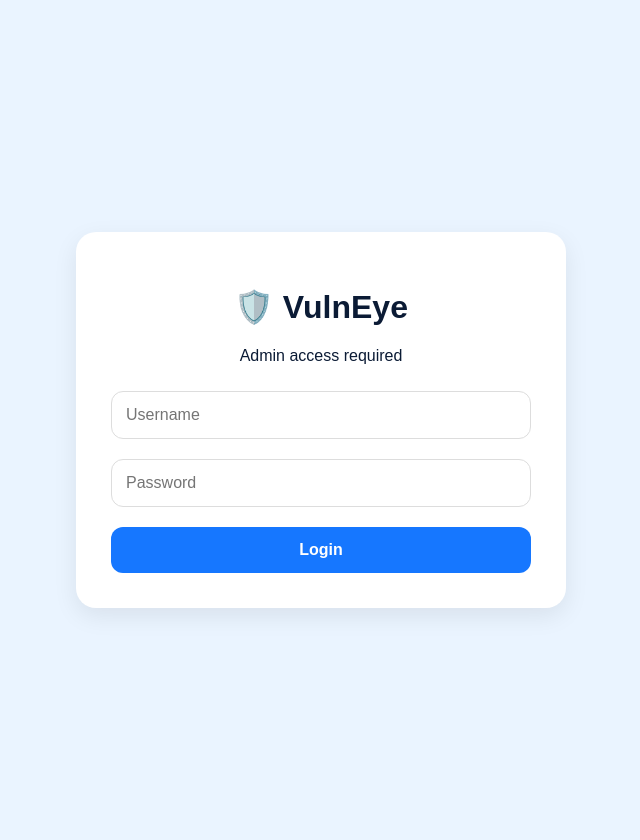
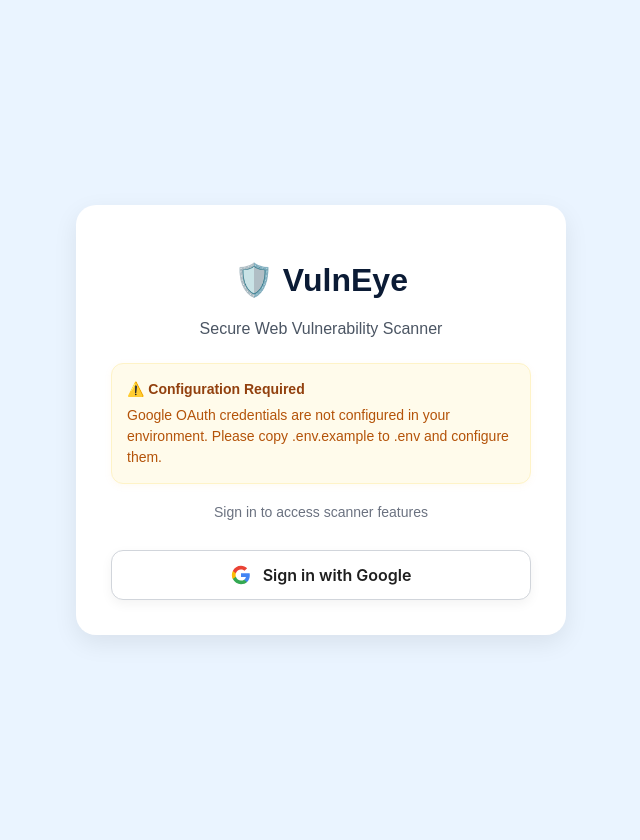
Before and after one commit to urvesh-shekhawat/VulnEye, a Flask app: page /login in a window 1280 px wide. Shown: the part 103-943 px from the top of the page, without its empty margins (319-959 px from the left). Run offline with Flask 3, Linux system fonts and the light colour scheme.

Commit message:
Implement Google OAuth 2.0 Authentication and redesign login.html with premium Google branding

```diff
--- a/api/index.py
+++ b/api/index.py
@@ -13,37 +13,71 @@
 from reportlab.lib import colors
 from reportlab.lib.styles import getSampleStyleSheet
 from reportlab.lib.pagesizes import A4
+from dotenv import load_dotenv
+from authlib.integrations.flask_client import OAuth
 
 # Explicitly define template and static folder relative to this file
 template_dir = os.path.abspath(os.path.join(os.path.dirname(__file__), "templates"))
 static_dir = os.path.abspath(os.path.join(os.path.dirname(__file__), "static"))
 
+# Load local environment variables (.env) if present
+load_dotenv()
+
 app = Flask(__name__, template_folder=template_dir, static_folder=static_dir)
-app.secret_key = "supersecretkey123"   # demo purpose only
+# Use SECRET_KEY from environment with a fallback
+app.secret_key = os.environ.get("SECRET_KEY", "supersecretkey123_fallback")
+
+# Setup Authlib OAuth
+oauth = OAuth(app)
+google = oauth.register(
+    name='google',
+    client_id=os.environ.get("GOOGLE_CLIENT_ID"),
+    client_secret=os.environ.get("GOOGLE_CLIENT_SECRET"),
+    server_metadata_url='https://accounts.google.com/.well-known/openid-configuration',
+    client_kwargs={'scope': 'openid email profile'}
+)
 
 # Initialize DB
 init_db()
 
-# Demo login credentials
-USERNAME = "admin"
-PASSWORD = "admin123"
-
 def is_logged_in():
     return session.get("logged_in")
 
-@app.route("/login", methods=["GET", "POST"])
+@app.route("/login")
 def login():
-    if request.method == "POST":
-        username = request.form.get("username")
-        password = request.form.get("password")
+    if is_logged_in():
+        return redirect(url_for("home"))
 
-        if username == USERNAME and password == PASSWORD:
-            session["logged_in"] = True
+    # Check if Google OAuth is configured, if not, show a warning on the login page
+    client_id = os.environ.get("GOOGLE_CLIENT_ID")
+    client_secret = os.environ.get("GOOGLE_CLIENT_SECRET")
+
+    warning = None
+    if not client_id or not client_secret:
+        warning = "Google OAuth credentials are not configured in your environment. Please copy .env.example to .env and configure them."
+
+    return render_template("login.html", warning=warning)
+
+@app.route("/login/google")
+def login_google():
+    redirect_uri = url_for("authorize", _external=True)
+    # Automatically force HTTPS if running in Vercel's proxy environment
+    if os.environ.get("VERCEL") or request.headers.get("X-Forwarded-Proto") == "https":
+        redirect_uri = redirect_uri.replace("http://", "https://")
+    return google.authorize_redirect(redirect_uri)
+
+@app.route("/authorize")
+def authorize():
+    try:
+        token = google.authorize_access_token()
+        user_info = token.get('userinfo')
+        if user_info:
+            session['user'] = user_info
+            session['logged_in'] = True
             return redirect(url_for("home"))
-        else:
-            return render_template("login.html", error="Invalid username or password")
-
-    return render_template("login.html")
+    except Exception as e:
+        return render_template("login.html", error=f"Google Authentication failed: {str(e)}")
+    return redirect(url_for("login"))
 
 @app.route("/logout")
 def logout():
--- a/api/templates/login.html
+++ b/api/templates/login.html
@@ -5,30 +5,167 @@
     <meta name="viewport" content="width=device-width, initial-scale=1.0">
     <title>Login - VulnEye</title>
     <link rel="stylesheet" href="{{ url_for('static', filename='style.css') }}">
+    <style>
+        /* Modern Premium Google Sign-In Button styles */
+        .google-btn {
+            display: inline-flex;
+            align-items: center;
+            justify-content: center;
+            background-color: #ffffff;
+            color: #1f1f1f;
+            border: 1px solid #d1d5db;
+            border-radius: 12px;
+            padding: 14px 24px;
+            font-size: 16px;
+            font-weight: 600;
+            font-family: 'Inter', -apple-system, BlinkMacSystemFont, "Segoe UI", Roboto, sans-serif;
+            cursor: pointer;
+            transition: all 0.3s cubic-bezier(0.4, 0, 0.2, 1);
+            text-decoration: none;
+            width: 100%;
+            box-sizing: border-box;
+            box-shadow: 0 4px 12px rgba(0, 0, 0, 0.05);
+            margin-top: 15px;
+        }
+
+        .google-btn:hover {
+            background-color: #f9fafb;
+            border-color: #9ca3af;
+            box-shadow: 0 6px 16px rgba(0, 0, 0, 0.08);
+            transform: translateY(-2px);
+        }
+
+        .google-btn:active {
+            background-color: #f3f4f6;
+            transform: translateY(0);
+            box-shadow: 0 2px 8px rgba(0, 0, 0, 0.04);
+        }
+
+        .google-icon {
+            width: 20px;
+            height: 20px;
+            margin-right: 12px;
+            display: inline-block;
+            vertical-align: middle;
+        }
+
+        /* Warning Banner Styles (if OAuth not configured) */
+        .config-warning {
+            background-color: #fffbeb;
+            border: 1px solid #fef3c7;
+            border-radius: 12px;
+            padding: 15px;
+            margin-bottom: 20px;
+            color: #b45309;
+            font-size: 14px;
+            line-height: 1.5;
+            text-align: left;
+            box-shadow: 0 2px 8px rgba(245, 158, 11, 0.05);
+        }
+
+        .config-warning strong {
+            display: block;
+            margin-bottom: 5px;
+            color: #92400e;
+        }
+
+        /* Dark Mode Extensions */
+        body.dark .google-btn {
+            background-color: #1e293b;
+            color: #f8fafc;
+            border-color: #334155;
+            box-shadow: 0 4px 12px rgba(0, 0, 0, 0.2);
+        }
+
+        body.dark .google-btn:hover {
+            background-color: #334155;
+            border-color: #475569;
+            box-shadow: 0 6px 16px rgba(0, 0, 0, 0.3);
+        }
+
+        body.dark .google-btn:active {
+            background-color: #1e293b;
+        }
+
+        body.dark .config-warning {
+            background-color: #1c1917;
+            border-color: #2e2a24;
+            color: #f59e0b;
+        }
+
+        body.dark .config-warning strong {
+            color: #fbbf24;
+        }
+
+        .divider {
+            display: flex;
+            align-items: center;
+            text-align: center;
+            color: #6b7280;
+            margin: 20px 0;
+            font-size: 14px;
+        }
+
+        .divider::before,
+        .divider::after {
+            content: '';
+            flex: 1;
+            border-bottom: 1px solid #e5e7eb;
+        }
+
+        body.dark .divider::before,
+        body.dark .divider::after {
+            border-bottom: 1px solid #334155;
+        }
+
+        .divider:not(:empty)::before {
+            margin-right: .5em;
+        }
+
+        .divider:not(:empty)::after {
+            margin-left: .5em;
+        }
+    </style>
 </head>
 <body>
      <header class="navbar">
         <div class="logo">🛡️ VulnEye</div>
         <nav>
-
             <button onclick="toggleDark()" class="back-btn">🌙 Dark</button>
         </nav>
-    </header>
+     </header>
 
     <div class="login-container">
         <div class="login-card">
-            <h1>🛡️ VulnEye </h1>
-            <p>Admin access required</p>
+            <h1>🛡️ VulnEye</h1>
+            <p style="color: #4b5563; margin-bottom: 25px;">Secure Web Vulnerability Scanner</p>
 
             {% if error %}
-                <p class="error-text">{{ error }}</p>
+                <div class="error-text" style="background-color: #fef2f2; border: 1px solid #fee2e2; border-radius: 12px; padding: 12px; margin-bottom: 20px; font-size: 14px; color: #b91c1c; text-align: left;">
+                    {{ error }}
+                </div>
             {% endif %}
 
-            <form action="/login" method="POST">
-                <input type="text" name="username" placeholder="Username" required>
-                <input type="password" name="password" placeholder="Password" required>
-                <button type="submit">Login</button>
-            </form>
+            {% if warning %}
+                <div class="config-warning">
+                    <strong>⚠️ Configuration Required</strong>
+                    {{ warning }}
+                </div>
+            {% endif %}
+
+            <p style="font-size: 14px; color: #6b7280; margin-bottom: 15px;">Sign in to access scanner features</p>
+
+            <a href="{{ url_for('login_google') }}" class="google-btn">
+                <!-- Google G Logo SVG -->
+                <svg class="google-icon" viewBox="0 0 24 24" width="100%" height="100%" xmlns="http://www.w3.org/2000/svg">
+                    <path d="M22.56 12.25c0-.78-.07-1.53-.2-2.25H12v4.26h5.92c-.26 1.37-1.04 2.53-2.21 3.31v2.77h3.57c2.08-1.92 3.28-4.74 3.28-8.09z" fill="#4285F4"/>
+                    <path d="M12 23c2.97 0 5.46-.98 7.28-2.66l-3.57-2.77c-.98.66-2.23 1.06-3.71 1.06-2.86 0-5.29-1.93-6.16-4.53H2.18v2.84C3.99 20.53 7.7 23 12 23z" fill="#34A853"/>
+                    <path d="M5.84 14.09c-.22-.66-.35-1.36-.35-2.09s.13-1.43.35-2.09V7.06H2.18C1.43 8.55 1 10.22 1 12s.43 3.45 1.18 4.94l2.85-2.22.81-.63z" fill="#FBBC05"/>
+                    <path d="M12 5.38c1.62 0 3.06.56 4.21 1.64l3.15-3.15C17.45 2.09 14.97 1 12 1 7.7 1 3.99 3.47 2.18 7.06l3.66 2.84c.87-2.6 3.3-4.52 6.16-4.52z" fill="#EA4335"/>
+                </svg>
+                Sign in with Google
+            </a>
+
         </div>
     </div>
 <script>
--- a/requirements.txt
+++ b/requirements.txt
@@ -2,3 +2,5 @@
 requests
 beautifulsoup4
 reportlab
+Authlib
+python-dotenv
```
Also changed, not shown: 1 other file.
